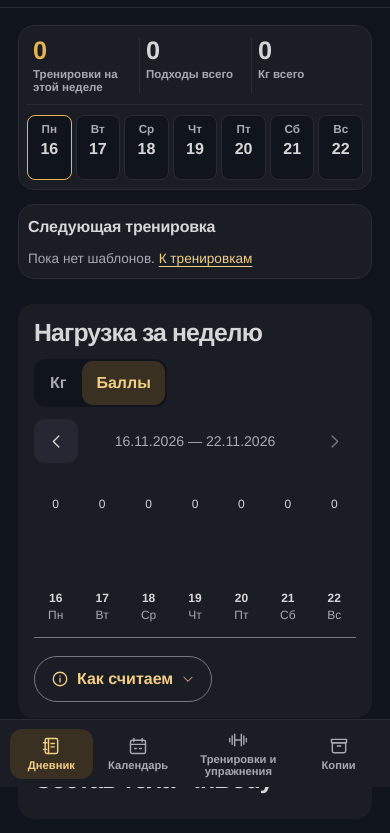
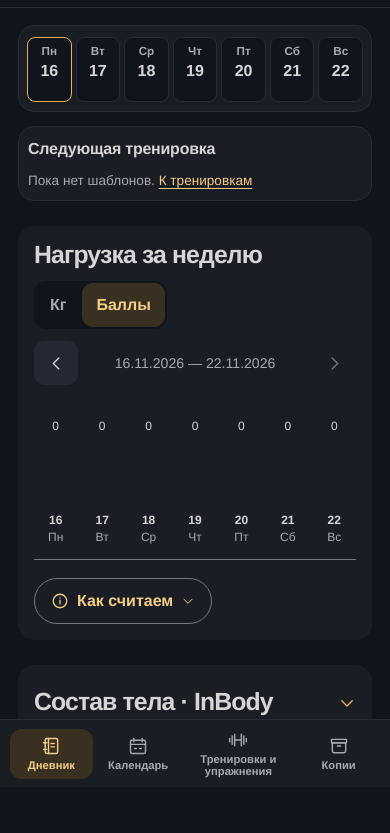
Before and after one commit to vorosh1loff/podhod-diary, a plain HTML site: page index.html in a window 390 px wide. Shown: the part 57-890 px from the top of the page. Drawn offline with Linux system fonts and the light colour scheme.

Commit message:
Remove aggregate counters from the diary home

```diff
--- a/styles.css
+++ b/styles.css
@@ -91,12 +91,6 @@ svg { flex: none; vertical-align: middle; }
 .text-button { background: transparent; color: var(--accent); }
 
 .week-overview { padding: 18px; background: var(--surface); border: 1px solid var(--line); border-radius: var(--radius); }
-.totals { display: grid; grid-template-columns: repeat(3, minmax(0, 1fr)); margin: 0 0 15px; padding: 0 0 14px; border-bottom: 1px solid var(--line); }
-.metric { display: flex; flex-direction: column; justify-content: flex-start; gap: 4px; min-width: 0; padding: 0 16px; }
-.metric + .metric { border-left: 1px solid var(--line); }
-.metric dt { color: var(--muted); font-size: .85rem; font-weight: 650; overflow-wrap: anywhere; }
-.metric dd { order: -1; margin: 0; font-size: 2.2rem; font-weight: 760; letter-spacing: -.03em; line-height: 1.05; font-variant-numeric: tabular-nums; overflow-wrap: anywhere; }
-.metric:first-child dd { color: var(--accent); }
 .week-strip { display: grid; grid-template-columns: repeat(7, minmax(0, 1fr)); gap: 6px; padding: 0; margin: 0; list-style: none; }
 .week-day { display: grid; justify-items: center; align-content: center; gap: 2px; min-height: 66px; padding: 4px 0; border: 1px solid var(--line); border-radius: 10px; background: var(--paper); text-decoration: none; }
 .week-day > span:first-child { color: var(--muted); font-size: .73rem; font-weight: 650; }
@@ -430,10 +424,6 @@ button.exercise-grip:active { cursor: grabbing; }
 }
 @media (max-width: 540px) {
   .week-overview { padding: 11px 8px 9px; }
-  .totals { margin-bottom: 10px; padding-bottom: 10px; }
-  .metric { padding-inline: 6px; }
-  .metric dt { font-size: .72rem; line-height: 1.15; }
-  .metric dd { font-size: 1.58rem; }
   .week-strip { gap: 4px; }
   .week-day { min-height: 59px; border-radius: 8px; }
   .week-day time { font-size: 1rem; }
--- a/sw.js
+++ b/sw.js
@@ -1,4 +1,4 @@
-const revision = "a2dc1d7c1b515899";
+const revision = "1c3845bf61b22cf5";
 const files = ["./app.js","./exercise-reorder.js","./graphics.js","./icons/apple-touch-icon.png","./icons/icon-192.png","./icons/icon-512.png","./icons/maskable-512.png","./icons/source.svg","./","./manifest.webmanifest","./model.js","./storage.js","./styles.css","./views.js"];
 const scope = new URL(self.registration.scope);
 const prefix = `podhod:${scope.pathname}:`;
--- a/views.js
+++ b/views.js
@@ -49,27 +49,14 @@ function calendarRows(workouts, date) {
 }
 
 export function journal(state, selectedLoadDate, loadWeekOffset = 0, inbodyOpen = false) {
-  let sets = 0;
-  let volume = 0;
-  for (const workout of state.workouts) {
-    const totals = workoutStats(workout);
-    sets += totals.sets;
-    volume += totals.volume;
-  }
   const currentDate = today();
   const week = currentWeek(state.workouts, currentDate);
   const loadDate = new Date(currentDate);
   loadDate.setUTCDate(loadDate.getUTCDate() + loadWeekOffset * 7);
   const loadWeek = loadWeekOffset ? currentWeek(state.workouts, loadDate.toISOString().slice(0, 10)) : week;
-  const count = week.days.reduce((sum, day) => sum + day.count, 0);
   return `
     <h1 class="sr-only">Дневник</h1>
-    <section class="week-overview" aria-label="Итоги и календарь недели">
-      <dl class="totals">
-        ${metric('Тренировки на этой неделе', count)}
-        ${metric('Подходы всего', sets)}
-        ${metric('Кг всего', volume)}
-      </dl>
+    <section class="week-overview" aria-label="Календарь недели">
       <ul class="week-strip" aria-label="Текущая неделя, с понедельника по воскресенье">
         ${week.days.map(({ date, count }, index) => `<li><a class="week-day" href="#calendar/${date}"
           ${count ? 'data-trained' : ''} ${date === currentDate ? 'aria-current="date"' : ''}
@@ -176,9 +163,6 @@ export function calendar(state, selectedDate) {
     <div class="calendar-history"><a class="button secondary" href="#history/${selectedDate}">${icon('journal', 20)} История</a></div>`;
 }
 
-function metric(label, value) {
-  return `<div class="metric"><dt>${label}</dt><dd>${number(value)}</dd></div>`;
-}
 
 export function catalog(state, selection) {
   const sorted = [...state.exercises].sort((a, b) => a.name.localeCompare(b.name, 'ru'));
```
